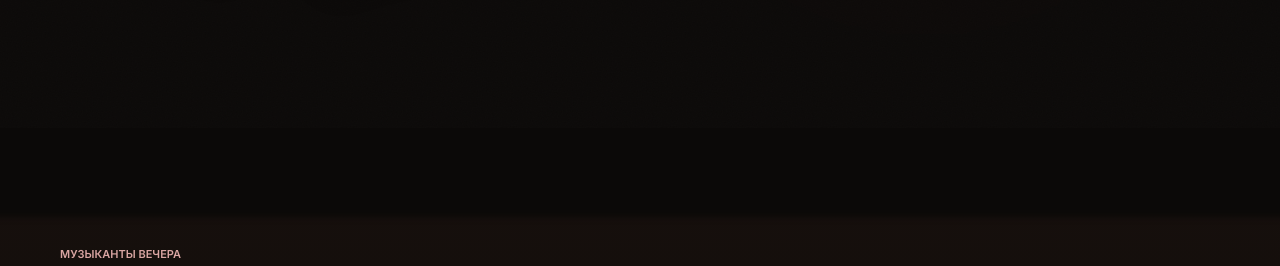
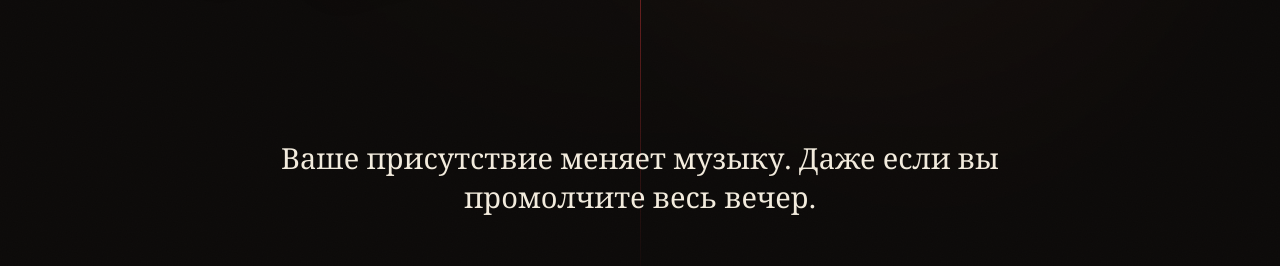
Before and after one commit to vbondarenko7/kontrapunkt, a Next.js app in the folder Джаз вечер. /Лендинг версия C/: page / in a window 1280 px wide. Shown: the part 3620-3886 px from the top of the page. Built offline with nearby package versions, Linux system fonts and the light colour scheme.

Commit message:
add format closing statement

```diff
--- a/Джаз вечер. /Лендинг версия C/app/globals.css
+++ b/Джаз вечер. /Лендинг версия C/app/globals.css
@@ -613,7 +613,7 @@ h3 {
 .format-storyline {
   position: absolute;
   top: 0;
-  bottom: 64px;
+  bottom: 18px;
   left: 12px;
   width: 1px;
   background: linear-gradient(
@@ -740,6 +740,18 @@ h3 {
   color: var(--mute-dark);
   font-size: 16px;
   line-height: 1.65;
+}
+
+.format-closing {
+  position: relative;
+  z-index: 2;
+  max-width: 720px;
+  margin: 100px auto 0;
+  color: var(--ivory);
+  font-family: "Playfair Display", Georgia, serif;
+  font-size: 29px;
+  line-height: 1.35;
+  text-align: center;
 }
 
 .musicians-section {
@@ -1919,7 +1931,7 @@ footer p:last-child {
 
   #format .format-storyline {
     top: 4%;
-    bottom: 8%;
+    bottom: 18px;
     left: 50%;
   }
 
--- a/Джаз вечер. /Лендинг версия C/app/page.tsx
+++ b/Джаз вечер. /Лендинг версия C/app/page.tsx
@@ -305,6 +305,10 @@ export default function Home() {
                 </div>
               </article>
             ))}
+            <p className="format-closing">
+              Ваше присутствие меняет музыку. Даже если вы промолчите весь
+              вечер.
+            </p>
           </div>
         </div>
       </section>
```
